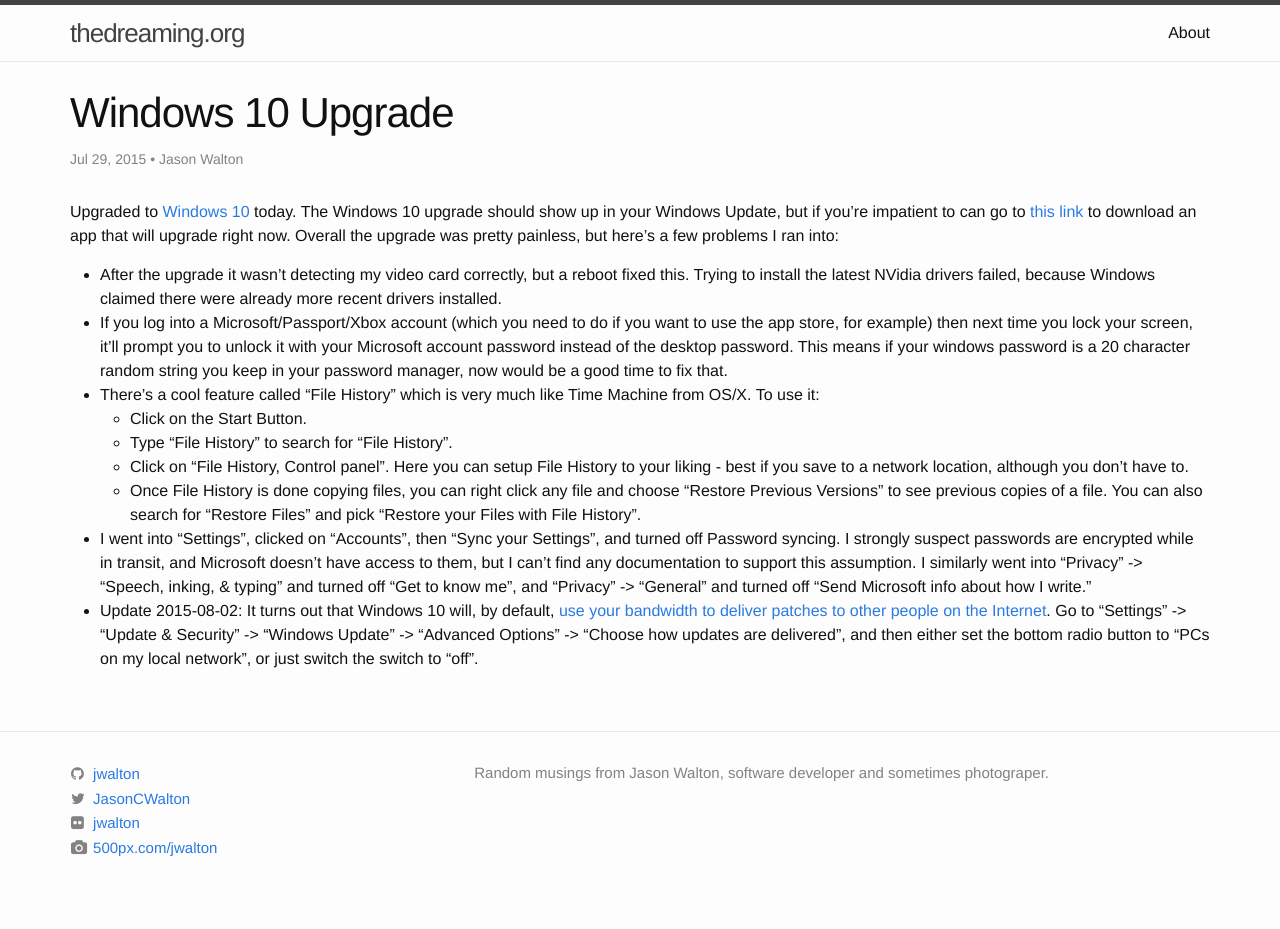
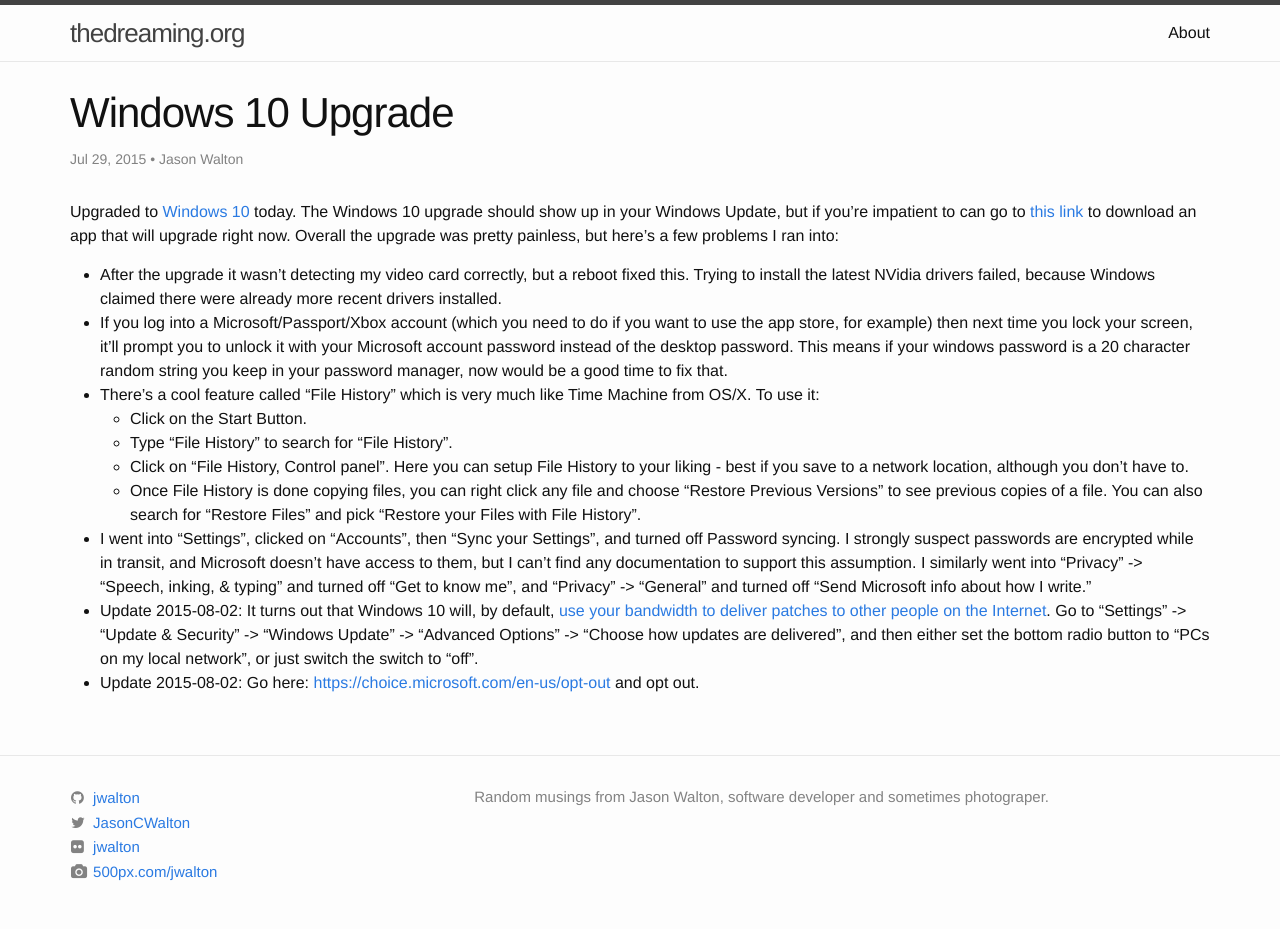
Before and after one commit to jwalton/thedreaming.org, a Jekyll site: the page built from _posts/2015-07-29-windows-10.md, in a window 1280 px wide. Built offline with Jekyll 4.4.1, drawn with Linux system fonts in a browser that asks for light colours; comment, search, counter and statistics services are not loaded; before the commit the page ends 905 px from its top, so only the background shows below that.

Commit message:
Update Windows 10 article.

```diff
--- a/_posts/2015-07-29-windows-10.md
+++ b/_posts/2015-07-29-windows-10.md
@@ -21,3 +21,4 @@
   strongly suspect passwords are encrypted while in transit, and Microsoft doesn't have access to them, but I can't
   find any documentation to support this assumption.  I similarly went into "Privacy" -> "Speech, inking, & typing" and turned off "Get to know me", and "Privacy" -> "General" and turned off "Send Microsoft info about how I write."
 * Update 2015-08-02: It turns out that Windows 10 will, by default, [use your bandwidth to deliver patches to other people on the Internet](http://lauren.vortex.com/archive/001116.html).  Go to "Settings" -> "Update & Security" -> "Windows Update" -> "Advanced Options" -> "Choose how updates are delivered", and then either set the bottom radio button to "PCs on my local network", or just switch the switch to "off".
+* Update 2015-08-02: Go here: [https://choice.microsoft.com/en-us/opt-out](https://choice.microsoft.com/en-us/opt-out) and opt out.
```
